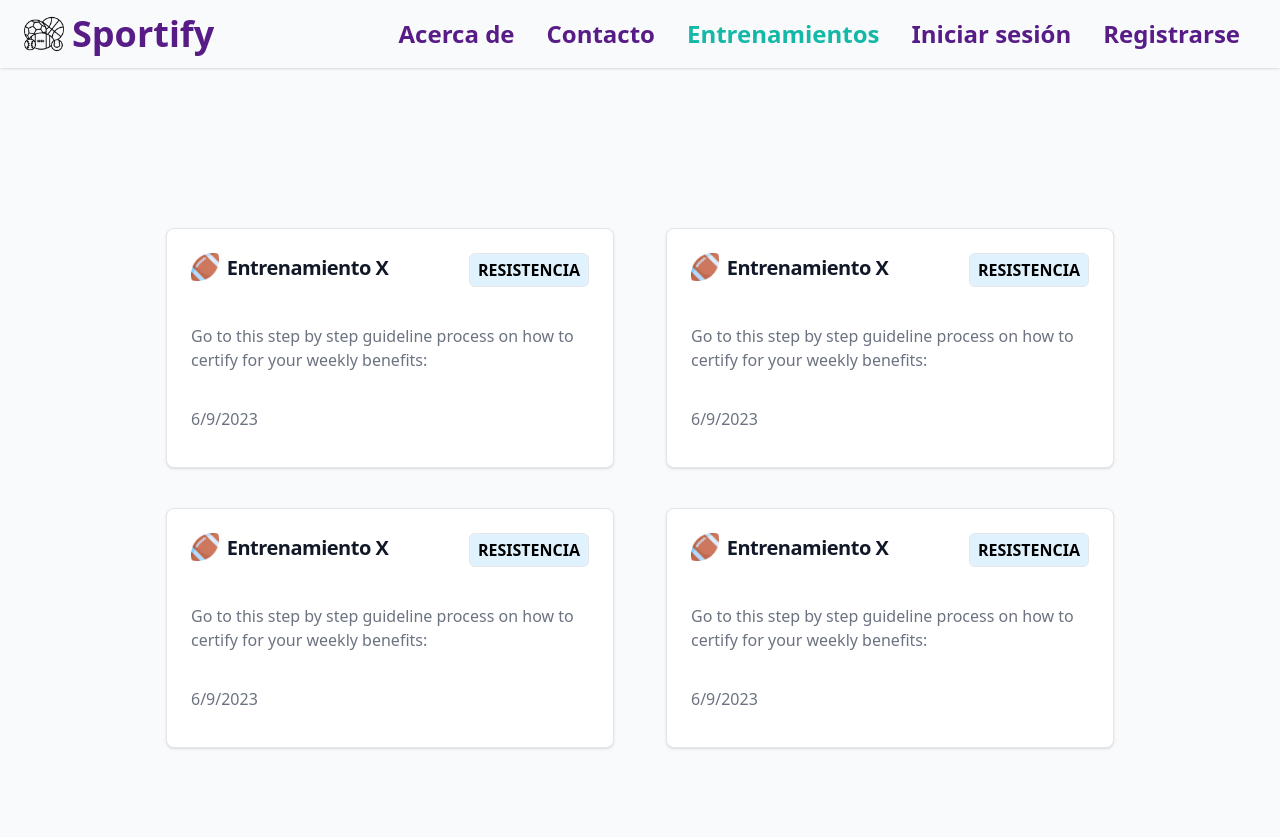
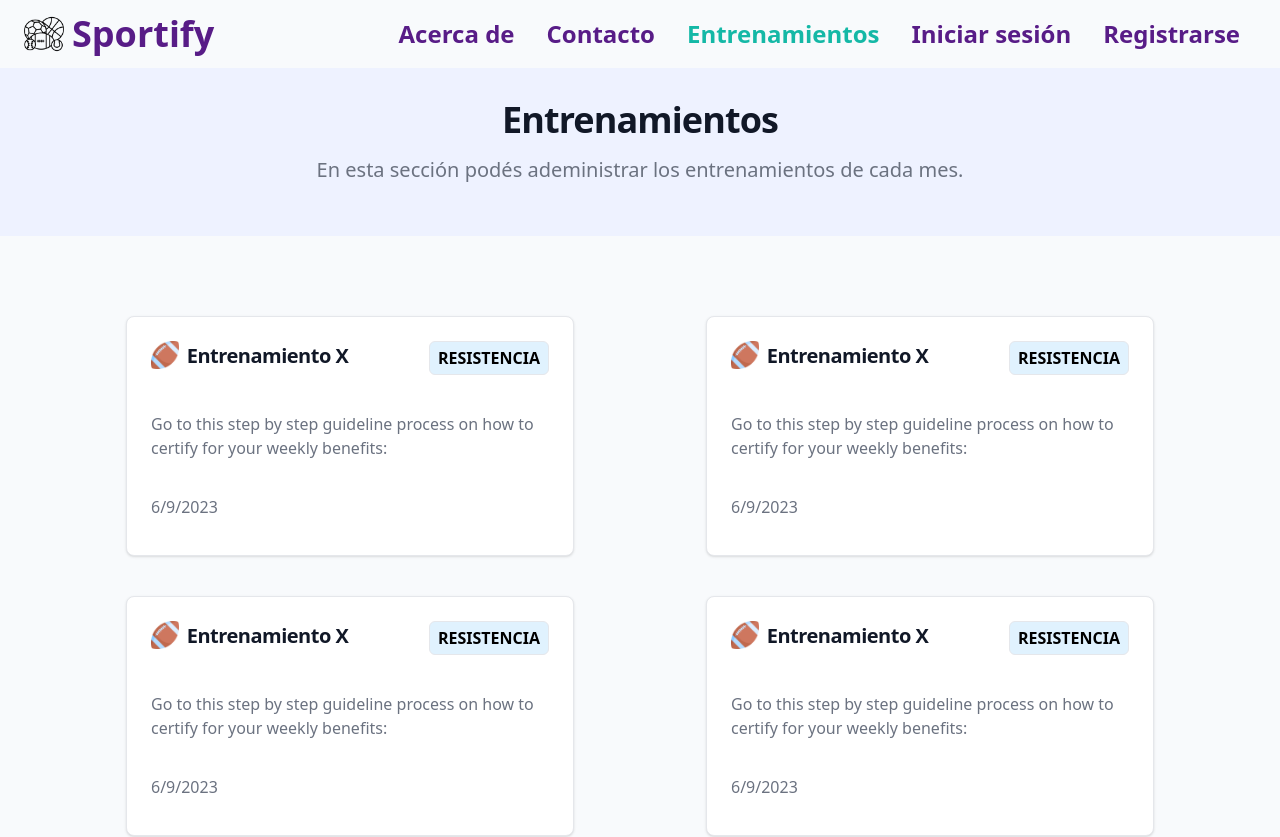
Before and after one commit to Lucho-Castagno/Sportify-prototype, a Vue app: page /training in a window 1280 px wide. Shown: the top 837 px of the page. Built offline with nearby package versions, Linux system fonts and the light colour scheme.

Commit message:
header entrenamientos

```diff
--- /dev/null
+++ b/src/components/Header.vue
@@ -0,0 +1,14 @@
+<template>
+    <section class="bg-indigo-50">
+  <div class="py-4 px-4 mx-auto max-w-screen-xl lg:py-8 lg:px-6">
+      <div class="mx-auto max-w-screen-md text-center mb-8 lg:mb-0">
+          <h2 class="mb-4 text-4xl tracking-tight font-extrabold text-gray-900">Entrenamientos</h2>
+          <p class="mb-5 font-light text-gray-500 sm:text-xl dark:text-gray-400">En esta sección podés adeministrar los entrenamientos de cada mes.</p>
+      </div>
+  </div>
+</section>
+</template>
+
+<script>
+export default {}
+</script>
--- a/src/components/Training/TrainingCard.vue
+++ b/src/components/Training/TrainingCard.vue
@@ -11,7 +11,6 @@
                 <div class=" px-2 py-[1em] border font-bold rounded-md bg-sky-100 flex items-center h-[1em]">
                         <h2 class="m-0">RESISTENCIA</h2>
                 </div>
-
             </div>
             <p class="mb-3 font-normal text-gray-500">Go to this step by step guideline process on how to certify for your weekly benefits:</p>
             <p class="mb-3 font-normal text -md text-gray-500">6/9/2023</p>
--- a/src/components/Training/TrainingList.vue
+++ b/src/components/Training/TrainingList.vue
@@ -1,5 +1,5 @@
 <template>
-<div class="grid grid-cols-1  lg:grid-cols-2 2xl:grid-cols-3 gap-10 p-10 xs:p-15 sm:p-20 xl:p-40">
+<div class="grid grid-cols-1  lg:grid-cols-2 2xl:grid-cols-3 gap-10 p-10 xs:p-15 sm:p-20">
         <TrainingCard />
         <TrainingCard />
         <TrainingCard />
--- a/src/views/TrainingView.vue
+++ b/src/views/TrainingView.vue
@@ -1,14 +1,17 @@
 <template>
+    <Header />
     <TrainingList />
 </template>
 
 <script>
 import TrainingList from '@/components/Training/TrainingList.vue'
+import Header from '../components/Header.vue';
 
 export default {
 name: 'TrainingView',
 components: {
-    TrainingList
+    TrainingList,
+    Header
 },
 }
 </script>
```
